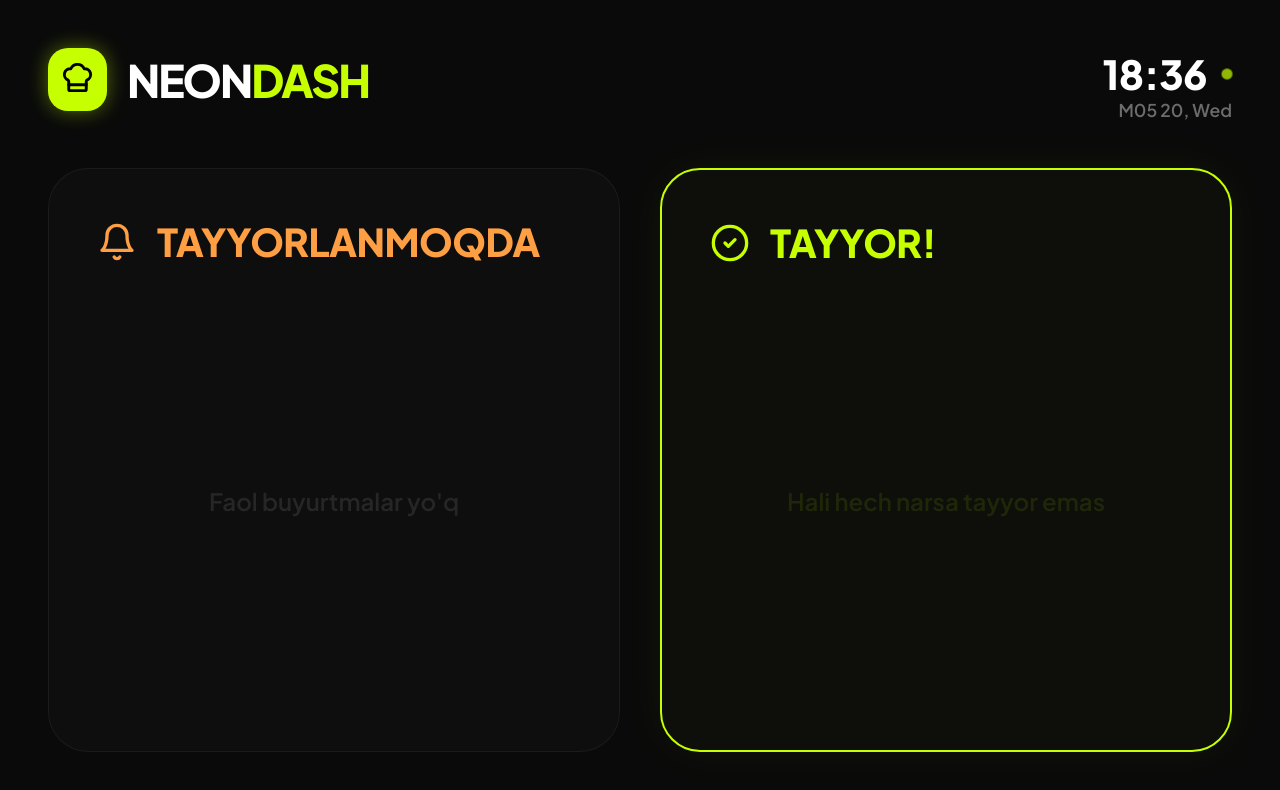
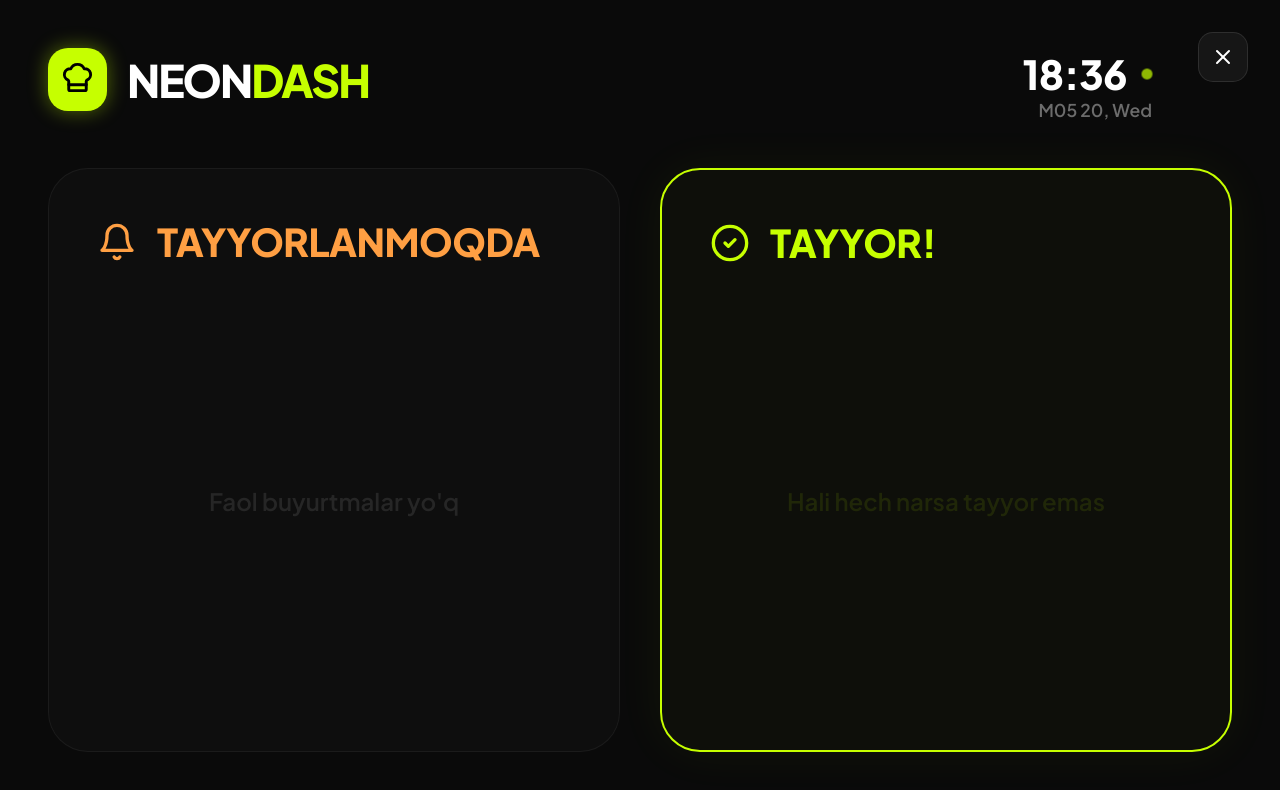
Before and after one commit to teryfyy91/fastfood, a React (Vite) app: page /queue-monitor in a window 1280 px wide. Shown: the top 790 px of the page. Built offline with nearby package versions, Linux system fonts and the light colour scheme.

Commit message:
Add close button to QueueMonitor

```diff
--- a/src/pages/QueueMonitor.jsx
+++ b/src/pages/QueueMonitor.jsx
@@ -1,8 +1,10 @@
 import React, { useState, useEffect } from 'react';
 import { motion, AnimatePresence } from 'framer-motion';
-import { ChefHat, Bell, CheckCircle2 } from 'lucide-react';
+import { ChefHat, Bell, CheckCircle2, X } from 'lucide-react';
+import { useNavigate } from 'react-router-dom';
 
 const QueueMonitor = () => {
+    const navigate = useNavigate();
     const [orders, setOrders] = useState([]);
     const [time, setTime] = useState(new Date());
 
@@ -58,7 +60,31 @@ const QueueMonitor = () => {
                 <h1 style={{ fontSize: '2.8rem', fontWeight: '900', letterSpacing: '-2px' }}>NEON<span style={{ color: 'var(--primary)' }}>DASH</span></h1>
             </div>
 
-            <div style={{ position: 'absolute', top: '3rem', right: '3rem', textAlign: 'right' }}>
+            <button
+                onClick={() => navigate('/')}
+                style={{
+                    position: 'absolute',
+                    top: '2rem',
+                    right: '2rem',
+                    background: 'rgba(255,255,255,0.05)',
+                    border: '1px solid rgba(255,255,255,0.1)',
+                    color: 'white',
+                    borderRadius: '15px',
+                    padding: '12px',
+                    cursor: 'pointer',
+                    zIndex: 10000,
+                    transition: '0.3s',
+                    display: 'flex',
+                    alignItems: 'center',
+                    justifyContent: 'center'
+                }}
+                onMouseOver={(e) => e.target.style.background = 'rgba(239, 68, 68, 0.2)'}
+                onMouseOut={(e) => e.target.style.background = 'rgba(255,255,255,0.05)'}
+            >
+                <X size={24} />
+            </button>
+
+            <div style={{ position: 'absolute', top: '3rem', right: '3rem', textAlign: 'right', marginRight: '5rem' }}>
                 <div style={{ display: 'flex', alignItems: 'center', gap: '15px', justifyContent: 'flex-end' }}>
                     <h2 style={{ fontSize: '2.5rem', fontWeight: '800' }}>{formatTime(time)}</h2>
                     <div style={{ width: '10px', height: '10px', background: 'var(--primary)', borderRadius: '50%', animation: 'statusPulse 1.5s infinite' }}></div>
```
